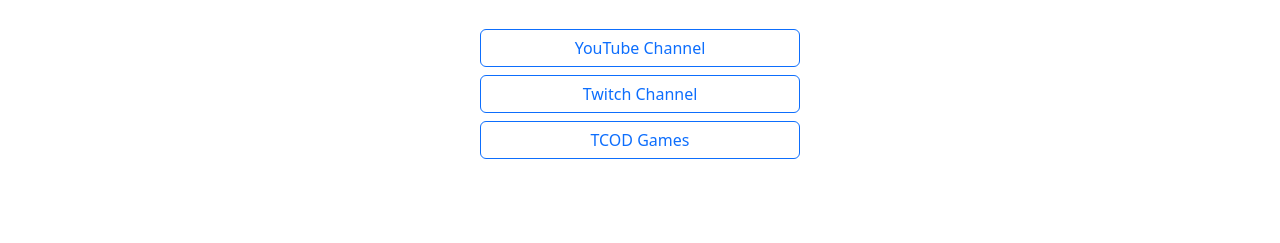
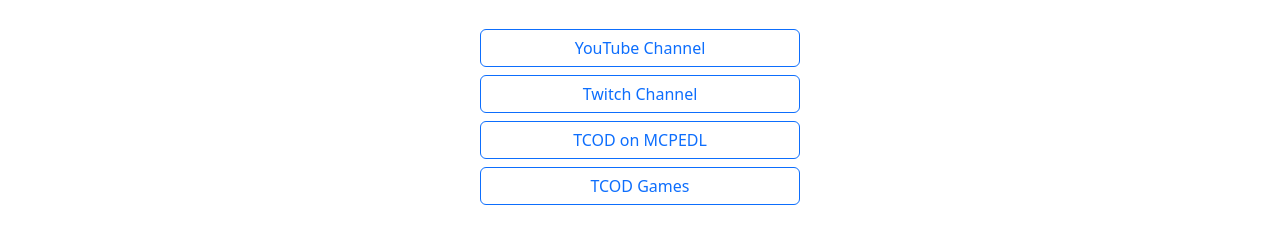
Before and after one commit to danielk0104/danielk0104.github.io, a plain HTML site: page index.html in a window 1280 px wide. Shown: the part 429-672 px from the top of the page. Drawn offline with nearby package versions, Linux system fonts and the light colour scheme.

Commit message:
Update index.html

```diff
--- a/index.html
+++ b/index.html
@@ -28,6 +28,7 @@
         <div class="d-grid gap-2 col-3 mx-auto pt-3">
             <a class="btn btn-outline-primary" href="https://www.youtube.com/@TheCrewofDrawing">YouTube Channel</a>
             <a class="btn btn-outline-primary" href="https://www.twitch.tv/thecrewofdrawing">Twitch Channel</a>
+            <a class="btn btn-outline-primary" href="https://mcpedl.com/user/thecrewofdrawing/">TCOD on MCPEDL</a>
             <a class="btn btn-outline-primary" href="https://danielk0104.itch.io/">TCOD Games</a>
         </div>
 
```
